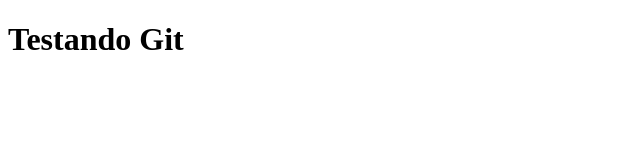
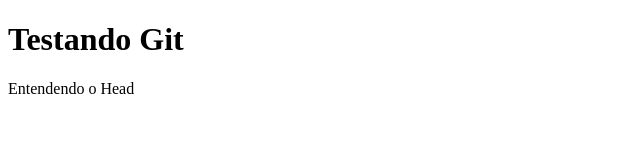
Before and after one commit to estudos-lipe/git, a plain HTML site: page index.html in a window 1280 px wide. Shown: the whole page, without its empty margins (0-640 px from the left). Drawn offline with Linux system fonts and the light colour scheme.

Commit message:
index.html criei uma paragrafo

```diff
--- a/index.html
+++ b/index.html
@@ -7,5 +7,6 @@
 </head>
 <body>
     <h1>Testando Git</h1>
+    <p>Entendendo o Head</p>
 </body>
 </html>
```
Also changed, not shown: a.txt (deleted).
